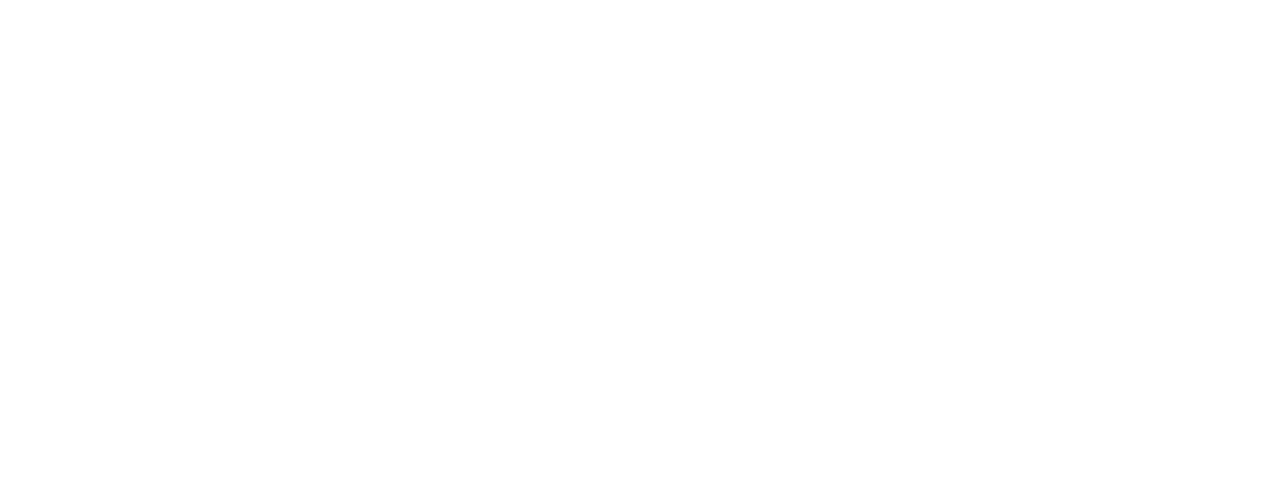
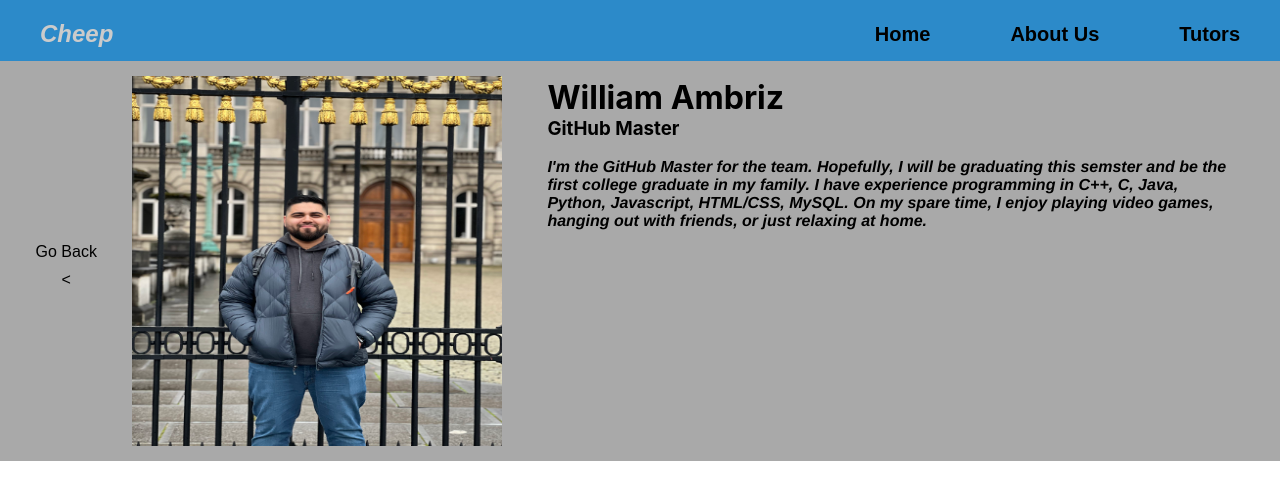
Before and after one commit to spushkin/CSC648_SFSU_Tutor_Project, a React (Create React App) app in the folder application/Front-End/: page /williamambriz in a window 1280 px wide. Before the commit this address had no page. Shown: the top 500 px of the page. Built offline with nearby package versions, Linux system fonts and the light colour scheme.

Commit message:
Update William about me
included jpeg photo along with personal description

```diff
--- a/application/Front-End/src/App.js
+++ b/application/Front-End/src/App.js
@@ -3,8 +3,9 @@
 import Index from './pages/Index';
 import About from './pages/About';
 import Template from './pages/Template';
-import {BrowserRouter as Router, Routes, Route} from 'react-router-dom';
+import { BrowserRouter as Router, Routes, Route } from 'react-router-dom';
 import JovannyRamos from './pages/JovannyRamos';
+import WilliamAmbriz from './pages/WilliamAmbriz';
 
 function App() {
   return (
@@ -15,8 +16,9 @@
           <Route path="/about" element={<About />} />
           <Route path="/template" element={<Template />} />
           <Route path="/jovannyramos" element={<JovannyRamos />} />
-         </Routes>
-        </Router>
+          <Route path="/williamambriz" element={<WilliamAmbriz />} />
+        </Routes>
+      </Router>
     </div>
   );
 }
--- a/application/Front-End/src/pages/About.js
+++ b/application/Front-End/src/pages/About.js
@@ -3,7 +3,7 @@
 import { Link } from 'react-router-dom';
 
 function About() {
-    return(
+    return (
         <Fragment>
             <NavMenu />
             <div>
@@ -26,9 +26,9 @@
                         <Link to="/jovannyramos"><h5 className="center">Front End Lead</h5></Link>
                     </div>
                     <div className="team-member">
-                        <Link to="/template"><img src={require('../images/sillouette.jpg')} alt="YOUR NAME HERE" className="aboutPhotoPage" /></Link>
-                        <Link to="/template"><h4 className="center">Name</h4></Link>
-                        <Link to="/template"><h5 className="center">role</h5></Link>
+                        <Link to="/williamambriz"><img src={require('../images/William.jpeg')} alt="William Ambriz" className="aboutPhotoPage" /></Link>
+                        <Link to="/williamambriz"><h4 className="center">William Ambriz</h4></Link>
+                        <Link to="/williamambriz"><h5 className="center">GitHub Master</h5></Link>
                     </div>
                     <div className="team-member">
                         <Link to="/template"><img src={require('../images/sillouette.jpg')} alt="YOUR NAME HERE" className="aboutPhotoPage" /></Link>
--- /dev/null
+++ b/application/Front-End/src/pages/WilliamAmbriz.js
@@ -0,0 +1,60 @@
+import React, { Fragment } from 'react';
+import NavMenu from './NavMenu';
+import { Link } from 'react-router-dom';
+
+const headerStyle = {
+    height: '30%',
+    width: '50%',
+};
+
+const textBox = {
+    height: '70%',
+    verticalAlign: 'top',
+};
+
+function WilliamAmbriz() {
+    return (
+        <Fragment>
+            <NavMenu />
+            <div id="outer-container">
+                <table id="table-info">
+                    <tr>
+                        <td className='goBackStyle'>
+                            <h2 className="interFont"><Link to="/about">Go Back</Link></h2>
+                            <h2 className="interFont"><Link to="/about">&lt;</Link></h2>
+                        </td>
+
+                        <td style={{ width: '20%' }}>
+                            {/* Here you will add the link of you photo in this image tag, make sure that your file type is correct */}
+                            {/* <img src={require('../images/YOUR_IMAGE_FILE.PNG or .JPG or .JPEG')} alt="YOUR NAME HERE" className="teamPhotoPage" /> */}
+                            <img src={require('../images/William.jpeg')} alt="William Ambriz" className="teamPhotoPage" />
+                        </td>
+
+                        <td style={{ width: '60%' }}>
+                            <table id="table-info">
+                                <tr>
+                                    <td style={headerStyle}>
+                                        {/* Here you will change Name to YOUR NAME and Role to YOUR ROLE */}
+                                        <h1 id="innerTableStyle">William Ambriz</h1> <br style={{ clear: 'left' }} />
+                                        <h3 id="innerTableStyle">GitHub Master</h3> <br style={{ clear: 'left' }} />
+                                        {/* Here you add a small description about you, feel free to write alot or very little. As long as you fill anything in. */}
+                                        <h4 className="interFont" id="innerTableStyle" style={{ width: '100%' }}><br /><i>I'm the GitHub Master for the team. Hopefully, I will be graduating this semster and be the first college graduate in my family.
+                                            I have experience programming in C++, C, Java, Python, Javascript, HTML/CSS, MySQL. On my spare time, I enjoy playing video games, hanging out with friends, or just relaxing at home.</i></h4>
+                                    </td>
+                                </tr>
+
+                                <tr>
+                                    <td style={{ textBox }} colspan="3">
+
+                                    </td>
+                                </tr>
+                            </table>
+                        </td>
+                    </tr>
+                </table>
+            </div>
+        </Fragment>
+    )
+}
+
+export default WilliamAmbriz;
```
Also changed, not shown: application/Front-End/src/images/William.jpeg (added).
